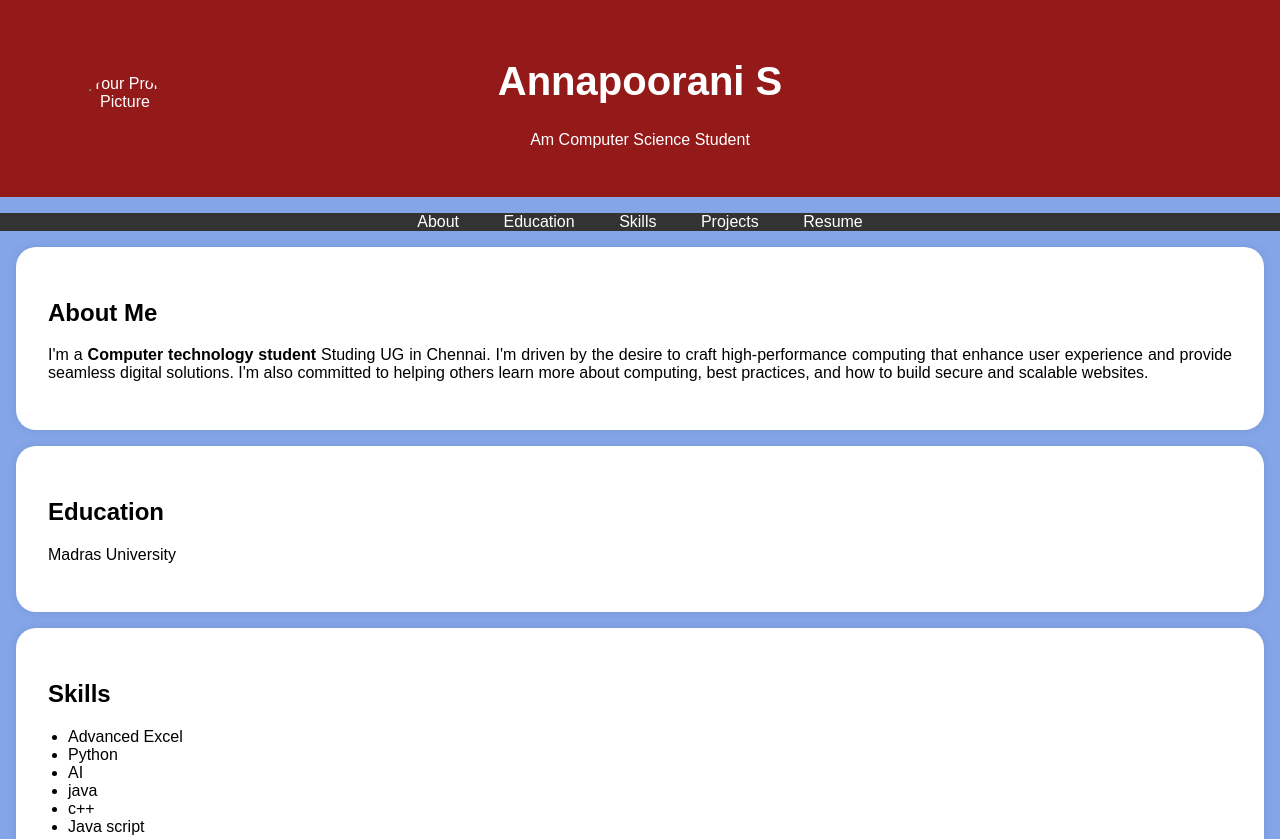
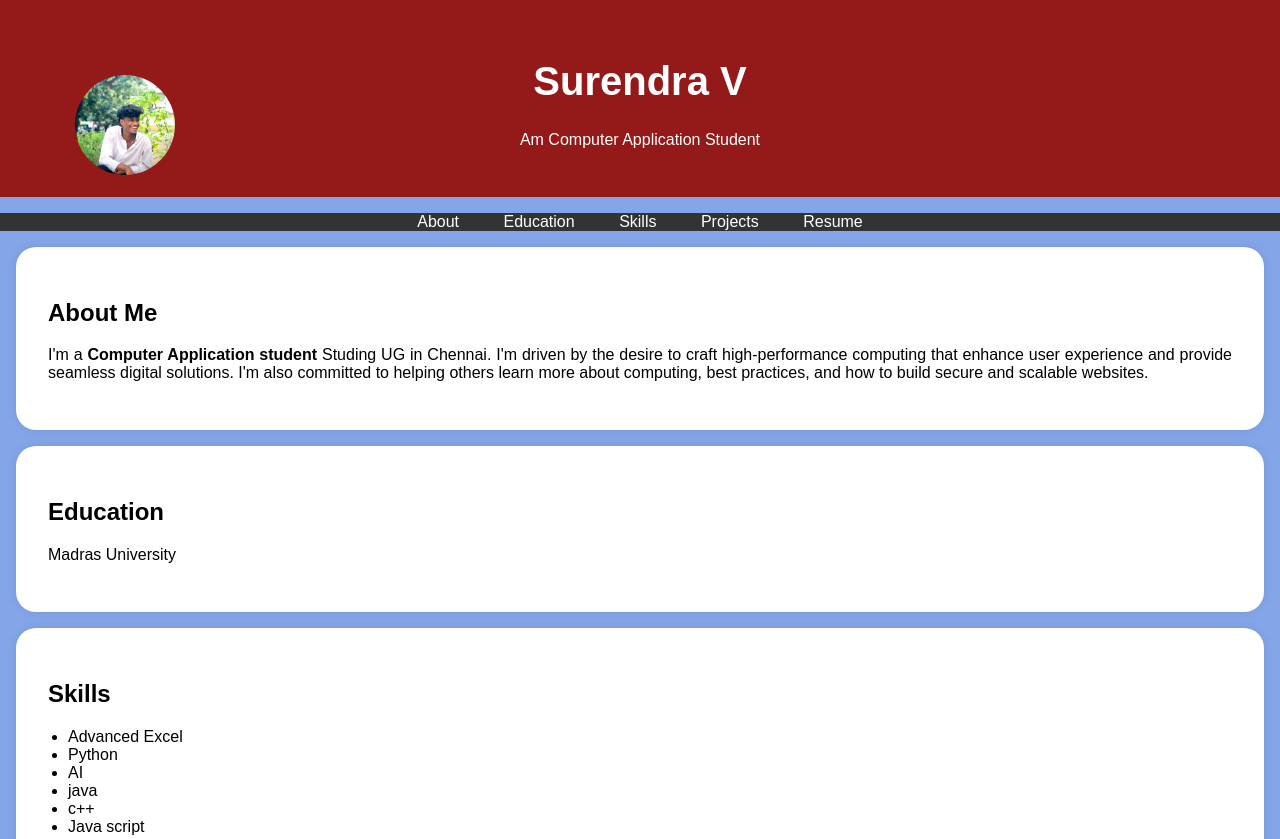
Before and after one commit to surey091/Digital-Portfolio-, a plain HTML site: page index.html in a window 1280 px wide. Shown: the top 839 px of the page. Drawn offline with Linux system fonts and the light colour scheme.

Commit message:
Update index.html

```diff
--- a/index.html
+++ b/index.html
@@ -95,9 +95,9 @@
     <header>
         <div class="header-content">
             <!-- Add your profile picture here -->
-            <img src="passport photo.jpg" alt="Your Profile Picture" class="profile-picture">
-            <h1>Annapoorani S</h1>
-            <p>Am Computer Science Student</p>
+            <img src="img.jpg" alt="Your Profile Picture" class="profile-picture">
+            <h1>Surendra V</h1>
+            <p>Am Computer Application Student</p>
         </div>
     </header>
 
@@ -115,7 +115,7 @@
     <section id="about">
         <div class="section-content">
             <h2>About Me</h2>
-            <p>I'm a <b>Computer technology student</b>  Studing UG in Chennai.
+            <p>I'm a <b>Computer Application student</b>  Studing UG in Chennai.
                 I'm driven by the desire to craft high-performance computing that enhance user experience and provide
                  seamless digital solutions.
  I'm also committed to helping others learn more about computing,
@@ -164,14 +164,14 @@
         <div class="section-content">
             <center>
             <h2>Resume</h2>
-            <a href="file.pdf" target="_blank" class="download-button">Download CV</a>
+            <a href="resume.pdf" target="_blank" class="download-button">Download CV</a>
         </center>
         </div>
 
     </section>
 
     <footer>
-        <p>&copy; 2025 Annapoorani S</p>
+        <p>&copy; 2025 Surendra</p>
     </footer>
 
     <script>
```
